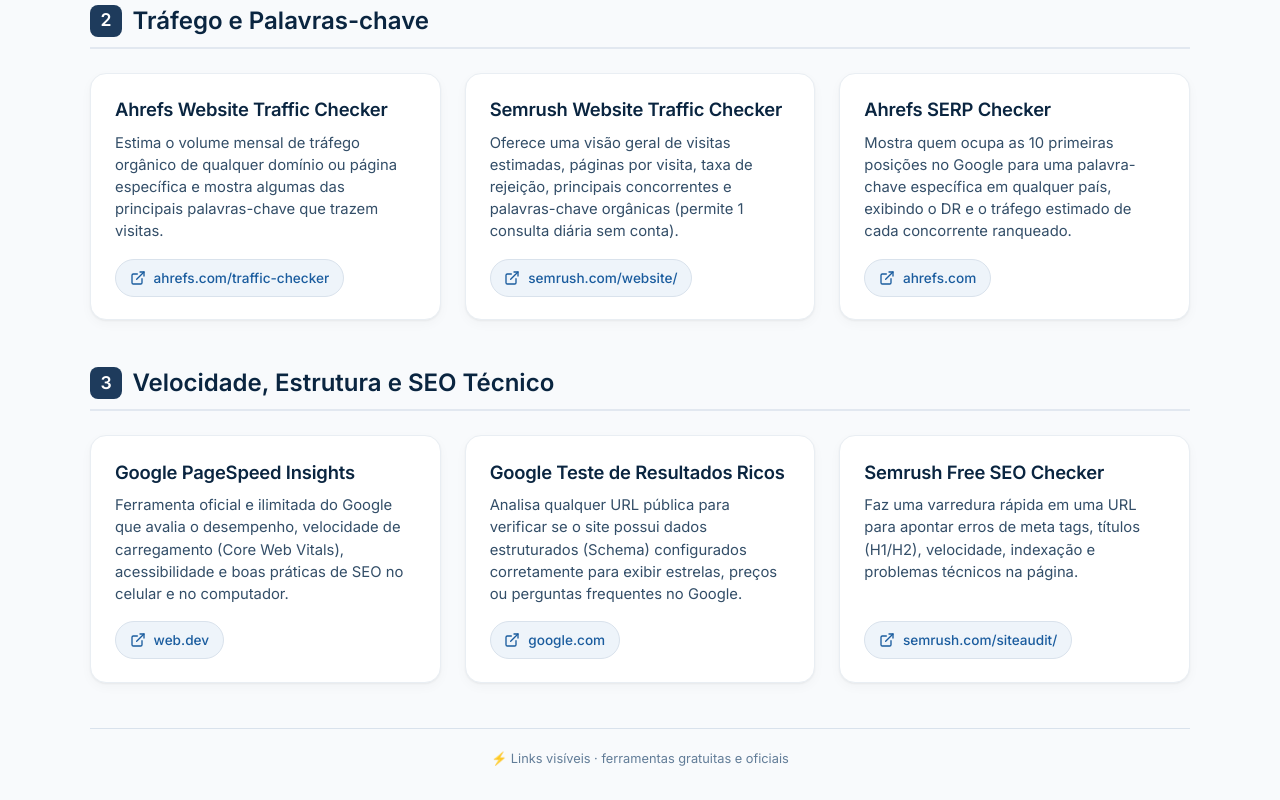
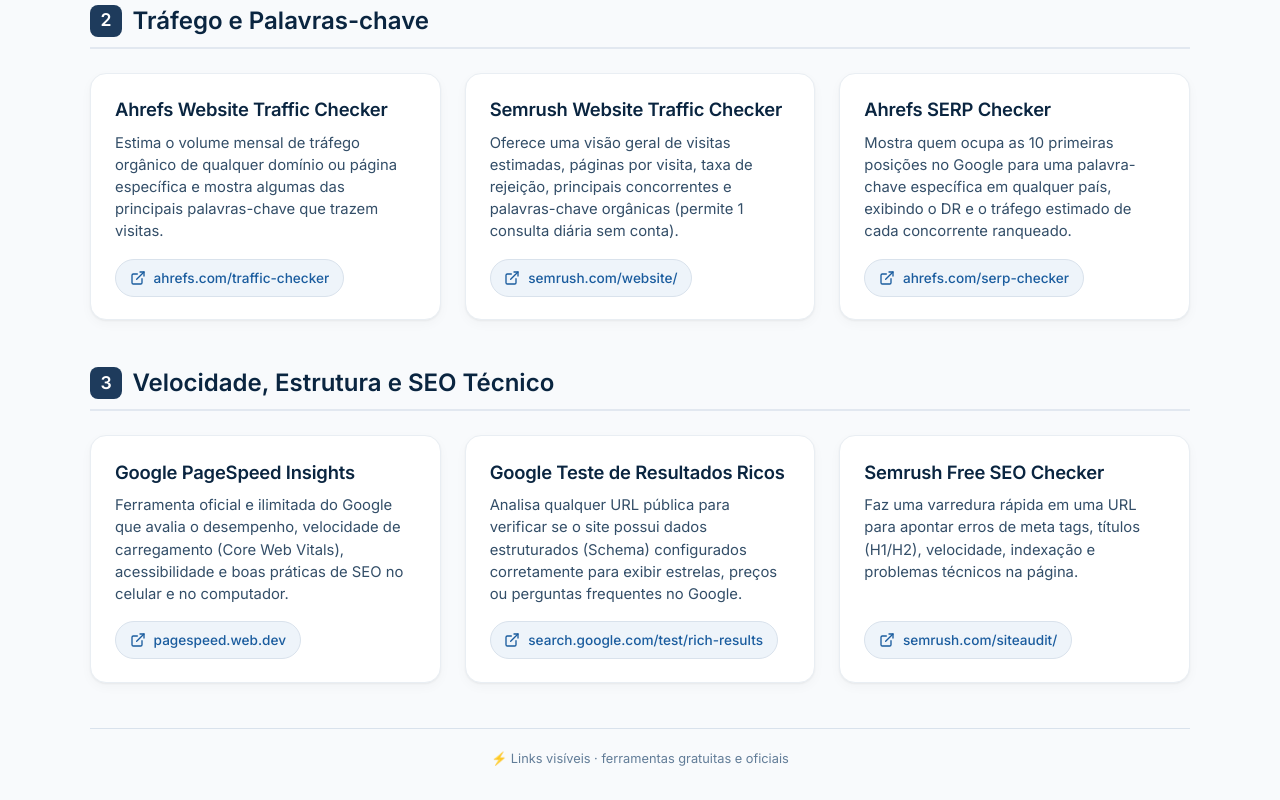
Before and after one commit to almeida-cma/seo, a plain HTML site: page index.html in a window 1280 px wide. Shown: the part 899-1699 px from the top of the page. Drawn offline with Linux system fonts and the light colour scheme.

Commit message:
Update index.html

```diff
--- a/index.html
+++ b/index.html
@@ -271,13 +271,13 @@
             <span class="link-text">semrush.com/website/</span>
           </a>
         </div>
-        <!-- Ahrefs SERP Checker (link original era "ahrefs.com", mantido como visível) -->
+        <!-- Ahrefs SERP Checker (link corrigido) -->
         <div class="card">
           <h3>Ahrefs SERP Checker</h3>
           <p>Mostra quem ocupa as 10 primeiras posições no Google para uma palavra-chave específica em qualquer país, exibindo o DR e o tráfego estimado de cada concorrente ranqueado.</p>
-          <a class="card-link" href="https://ahrefs.com" target="_blank" rel="noopener noreferrer">
+          <a class="card-link" href="https://ahrefs.com/serp-checker" target="_blank" rel="noopener noreferrer">
             <svg viewBox="0 0 24 24"><path d="M18 13v6a2 2 0 0 1-2 2H5a2 2 0 0 1-2-2V8a2 2 0 0 1 2-2h6"/><polyline points="15 3 21 3 21 9"/><line x1="10" y1="14" x2="21" y2="3"/></svg>
-            <span class="link-text">ahrefs.com</span>
+            <span class="link-text">ahrefs.com/serp-checker</span>
           </a>
         </div>
       </div>
@@ -289,22 +289,22 @@
         <span>3</span> Velocidade, Estrutura e SEO Técnico
       </div>
       <div class="card-grid">
-        <!-- Google PageSpeed Insights -->
+        <!-- Google PageSpeed Insights (link corrigido) -->
         <div class="card">
           <h3>Google PageSpeed Insights</h3>
           <p>Ferramenta oficial e ilimitada do Google que avalia o desempenho, velocidade de carregamento (Core Web Vitals), acessibilidade e boas práticas de SEO no celular e no computador.</p>
-          <a class="card-link" href="https://web.dev" target="_blank" rel="noopener noreferrer">
+          <a class="card-link" href="https://pagespeed.web.dev/" target="_blank" rel="noopener noreferrer">
             <svg viewBox="0 0 24 24"><path d="M18 13v6a2 2 0 0 1-2 2H5a2 2 0 0 1-2-2V8a2 2 0 0 1 2-2h6"/><polyline points="15 3 21 3 21 9"/><line x1="10" y1="14" x2="21" y2="3"/></svg>
-            <span class="link-text">web.dev</span>
+            <span class="link-text">pagespeed.web.dev</span>
           </a>
         </div>
-        <!-- Google Teste de Resultados Ricos -->
+        <!-- Google Teste de Resultados Ricos (link corrigido) -->
         <div class="card">
           <h3>Google Teste de Resultados Ricos</h3>
           <p>Analisa qualquer URL pública para verificar se o site possui dados estruturados (Schema) configurados corretamente para exibir estrelas, preços ou perguntas frequentes no Google.</p>
-          <a class="card-link" href="https://google.com" target="_blank" rel="noopener noreferrer">
+          <a class="card-link" href="https://search.google.com/test/rich-results" target="_blank" rel="noopener noreferrer">
             <svg viewBox="0 0 24 24"><path d="M18 13v6a2 2 0 0 1-2 2H5a2 2 0 0 1-2-2V8a2 2 0 0 1 2-2h6"/><polyline points="15 3 21 3 21 9"/><line x1="10" y1="14" x2="21" y2="3"/></svg>
-            <span class="link-text">google.com</span>
+            <span class="link-text">search.google.com/test/rich-results</span>
           </a>
         </div>
         <!-- Semrush Free SEO Checker -->
```
